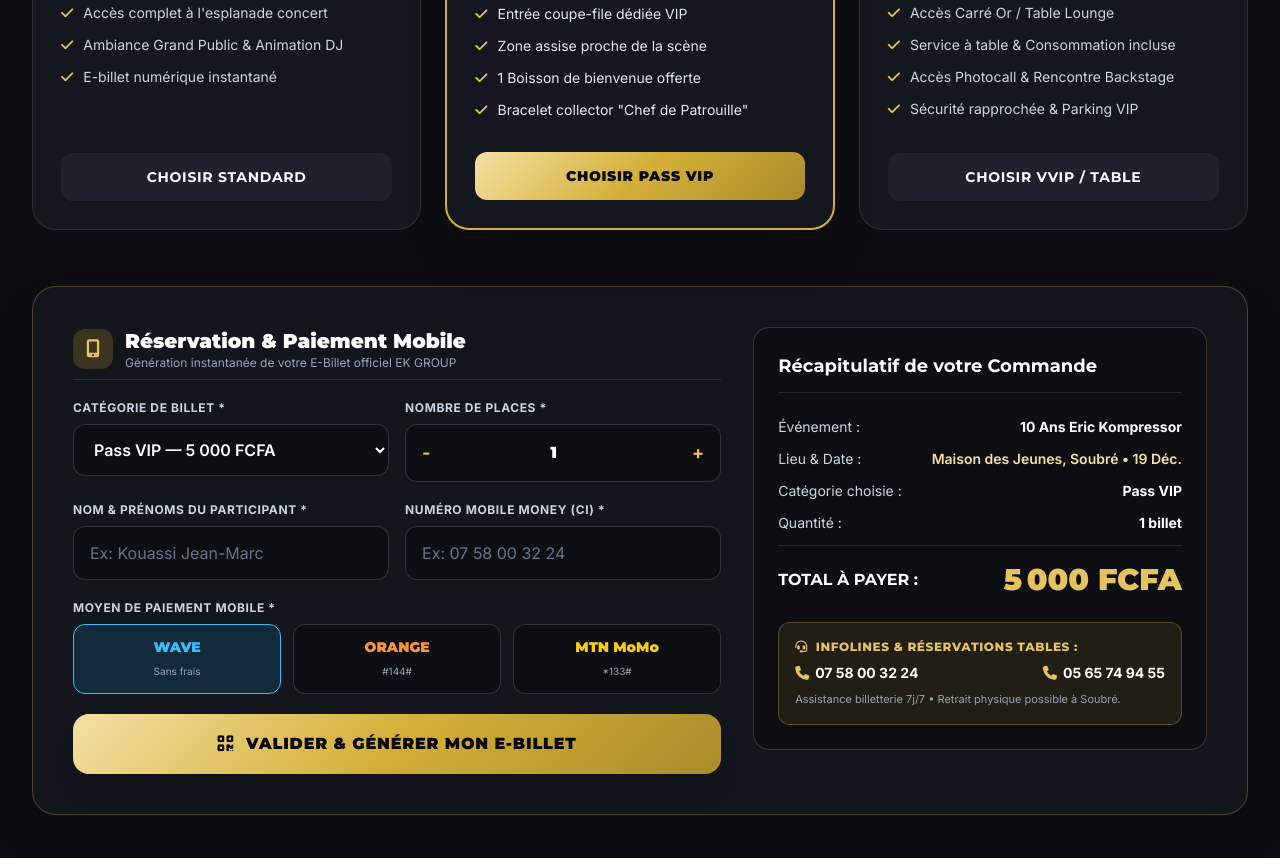
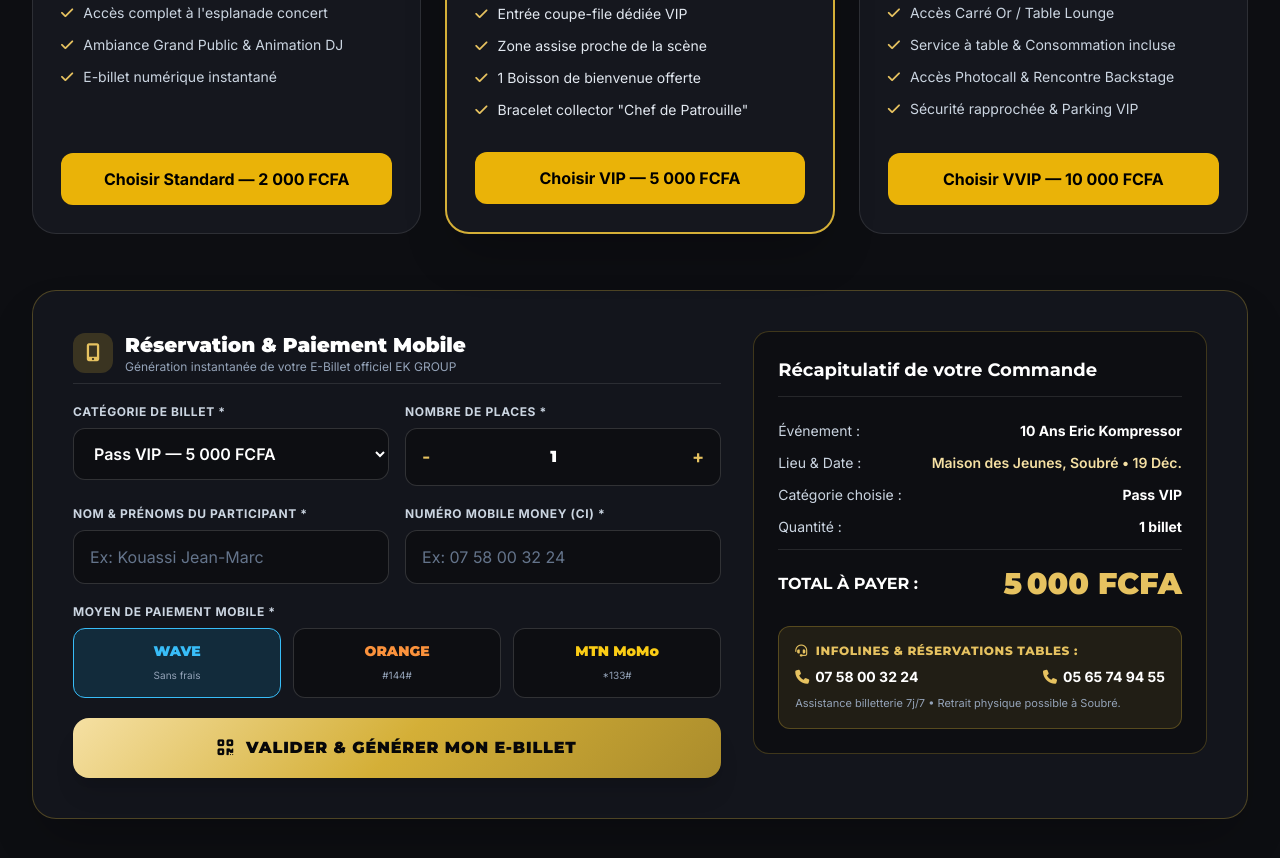
Before and after one commit to erickompressormanadja-sys/Ek-groupe, a plain HTML site: page index.html in a window 1280 px wide. Shown: the part 1465-2323 px from the top of the page. Drawn offline with nearby package versions, Linux system fonts and the light colour scheme.

Commit message:
Update index.html

```diff
--- a/index.html
+++ b/index.html
@@ -328,9 +328,10 @@
                             <li class="flex items-center gap-2.5"><i class="fa-solid fa-check text-gold-400"></i> E-billet numérique instantané</li>
                         </ul>
                     </div>
-                    <button type="button" class="mt-8 w-full py-3.5 rounded-xl bg-obsidian-700 hover:bg-gold-500 hover:text-obsidian-950 text-white font-display font-bold text-sm uppercase tracking-wider transition-colors">
-                        Choisir Standard
-                    </button>
+                    <a href="https://wa.me/2250758003224?text=Bonjour%20EK%20Group%2C%20je%20souhaite%20r%C3%A9server%20un%20Pass%20STANDARD%20(2%20000%20FCFA)%20pour%20le%20concert%2010%20Ans%20de%20Carri%C3%A8re%20d'Eric%20Kompressor%20le%2019%20D%C3%A9cembre%20%C3%A0%20Soubr%C3%A9." target="_blank" rel="noopener noreferrer" class="mt-8 w-full py-3.5 px-6 rounded-xl font-bold text-center block bg-yellow-500 hover:bg-yellow-400 text-black transition">
+    Choisir Standard — 2 000 FCFA
+</a>
+
                 </div>
 
                 <!-- PASS VIP (POPULAIRE) -->
@@ -355,9 +356,10 @@
                             <li class="flex items-center gap-2.5"><i class="fa-solid fa-check text-gold-400"></i> Bracelet collector "Chef de Patrouille"</li>
                         </ul>
                     </div>
-                    <button type="button" class="mt-8 w-full py-3.5 rounded-xl btn-gold font-display font-black text-sm uppercase tracking-wider">
-                        Choisir Pass VIP
-                    </button>
+                <a href="https://wa.me/2250758003224?text=Bonjour%20EK%20Group%2C%20je%20souhaite%20r%C3%A9server%20un%20Pass%20VIP%20(5%20000%20FCFA)%20pour%20le%20concert%2010%20Ans%20de%20Carri%C3%A8re%20d'Eric%20Kompressor%20le%2019%20D%C3%A9cembre%20%C3%A0%20Soubr%C3%A9." target="_blank" rel="noopener noreferrer" class="mt-8 w-full py-3.5 px-6 rounded-xl font-bold text-center block bg-yellow-500 hover:bg-yellow-400 text-black transition">
+    Choisir VIP — 5 000 FCFA
+</a>
+
                 </div>
 
                 <!-- PASS VVIP / TABLE -->
@@ -379,9 +381,10 @@
                             <li class="flex items-center gap-2.5"><i class="fa-solid fa-check text-gold-400"></i> Sécurité rapprochée & Parking VIP</li>
                         </ul>
                     </div>
-                    <button type="button" class="mt-8 w-full py-3.5 rounded-xl bg-obsidian-700 hover:bg-gold-500 hover:text-obsidian-950 text-white font-display font-bold text-sm uppercase tracking-wider transition-colors">
-                        Choisir VVIP / Table
-                    </button>
+                <a href="https://wa.me/2250758003224?text=Bonjour%20EK%20Group%2C%20je%20souhaite%20r%C3%A9server%20un%20Pass%20VVIP%20(10%20000%20FCFA)%20pour%20le%20concert%2010%20Ans%20de%20Carri%C3%A8re%20d'Eric%20Kompressor%20le%2019%20D%C3%A9cembre%20%C3%A0%20Soubr%C3%A9." target="_blank" rel="noopener noreferrer" class="mt-8 w-full py-3.5 px-6 rounded-xl font-bold text-center block bg-yellow-500 hover:bg-yellow-400 text-black transition">
+    Choisir VVIP — 10 000 FCFA
+</a>
+
                 </div>
             </div>
 
```
